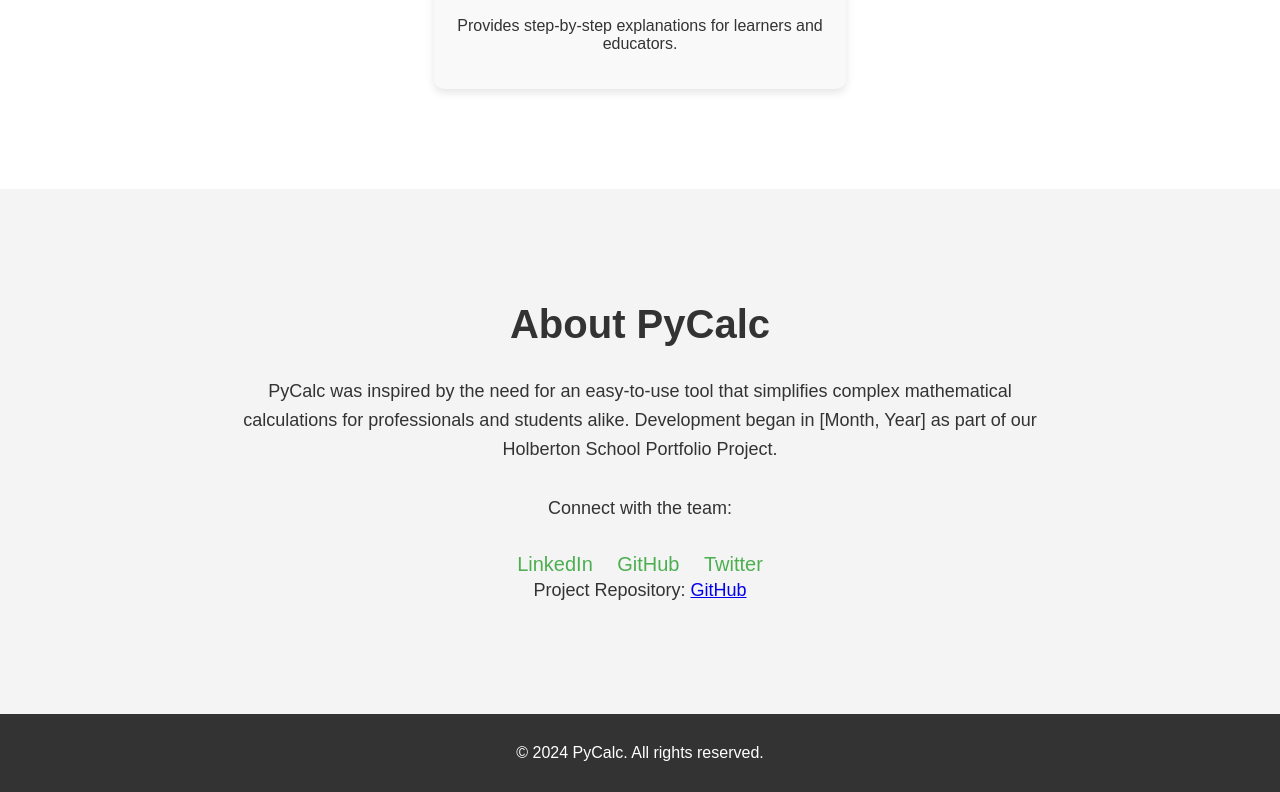
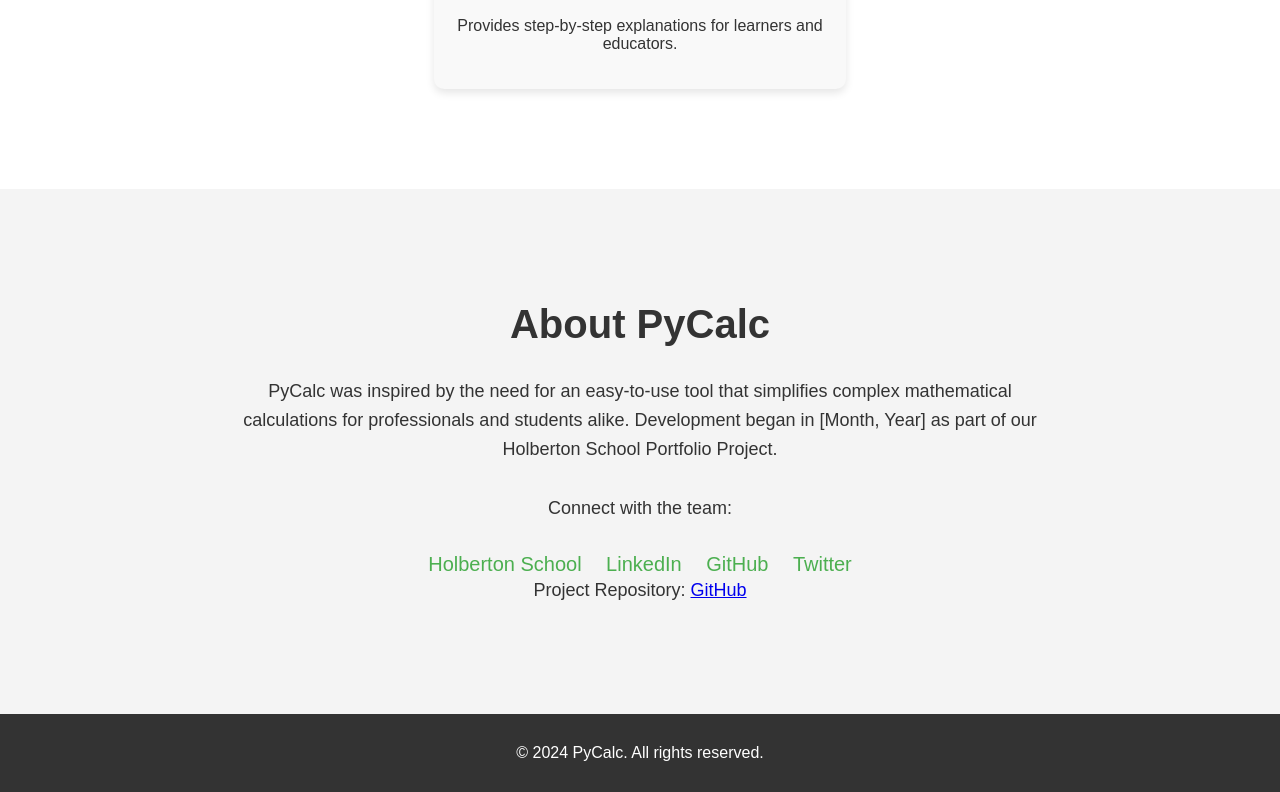
Before and after one commit to Ahmedadel200066/PYcalc, a plain HTML site: page index.html in a window 1280 px wide. Shown: the part 1853-2645 px from the top of the page. Drawn offline with Linux system fonts and the light colour scheme.

Commit message:
Refactor project structure and add Holberton School link in index.html

```diff
--- a/index.html
+++ b/index.html
@@ -203,6 +203,7 @@
     <p>PyCalc was inspired by the need for an easy-to-use tool that simplifies complex mathematical calculations for professionals and students alike. Development began in [Month, Year] as part of our Holberton School Portfolio Project.</p>
     <p>Connect with the team:</p>
     <div class="social-links">
+        <a href="https://www.holbertonschool.com/">Holberton School</a>
         <a href="https://www.linkedin.com/in/ahmed-adel-513207253/">LinkedIn</a>
         <a href="https://github.com/Ahmedadel200066">GitHub</a>
         <a href="https://x.com/narutoadel2011">Twitter</a>
```
